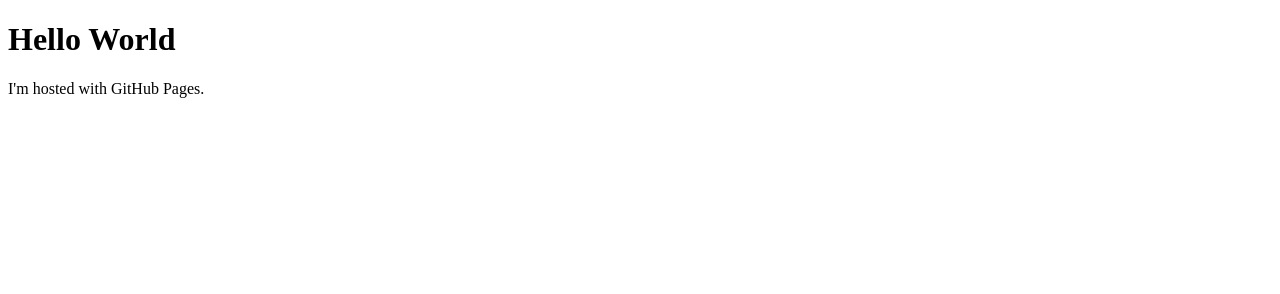
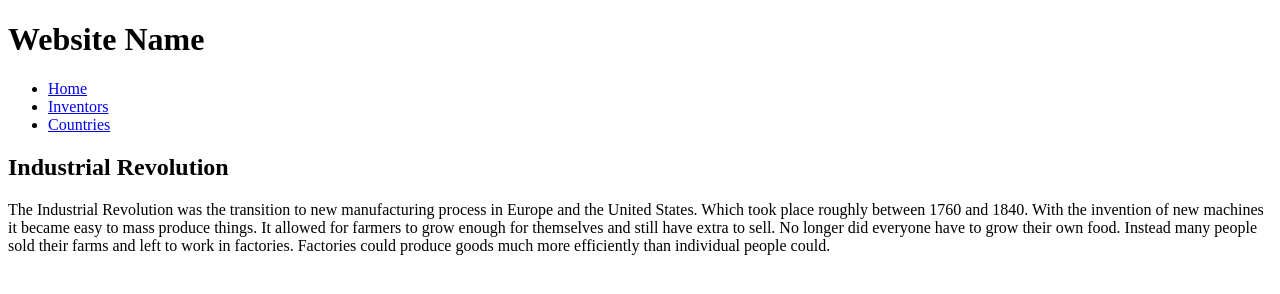
Before and after one commit to JoshuaVink/JoshuaVink.github.io, a plain HTML site: page index.html in a window 1280 px wide. Drawn offline with Linux system fonts and the light colour scheme.

Commit message:
Home page HTML done

```diff
--- a/index.html
+++ b/index.html
@@ -1,7 +1,29 @@
 <!DOCTYPE html>
 <html>
-<body>
-<h1>Hello World</h1>
-<p>I'm hosted with GitHub Pages.</p>
-</body>
+    <head>
+        <meta charset="utf-8">
+        <title>Website Name</title>
+        <meta name="author" content="JoshuaVink and JacobVanderkolk">
+        <meta name="description" content="This website aims to inform you about the Industrial Revolution">
+         <link rel="stylesheet">
+    </head>
+        <body>
+         <header>
+             <h1>Website Name</h1>
+         </header>
+         <nav>
+             <ul>
+                 <li><a href="#">Home</a></li>
+                 <li><a href="#">Inventors</a></li>
+                 <li><a href="#">Countries</a></li>
+             </ul>
+         </nav>
+         <main>
+             <article>
+                 <h1>Industrial Revolution</h1>
+                 <p1>The Industrial Revolution was the transition to new manufacturing process in Europe and the United States. Which took place roughly between 1760 and 1840. With the invention of new machines it became easy to mass produce things. It allowed for farmers to grow enough for themselves and still have extra to sell. No longer did everyone have to grow their own food. Instead many people sold their farms and left to work in factories. Factories could produce goods much more efficiently than individual people could.
+                    </p1>
+             </article>
+         </main>
+         </body>
 </html>
```
